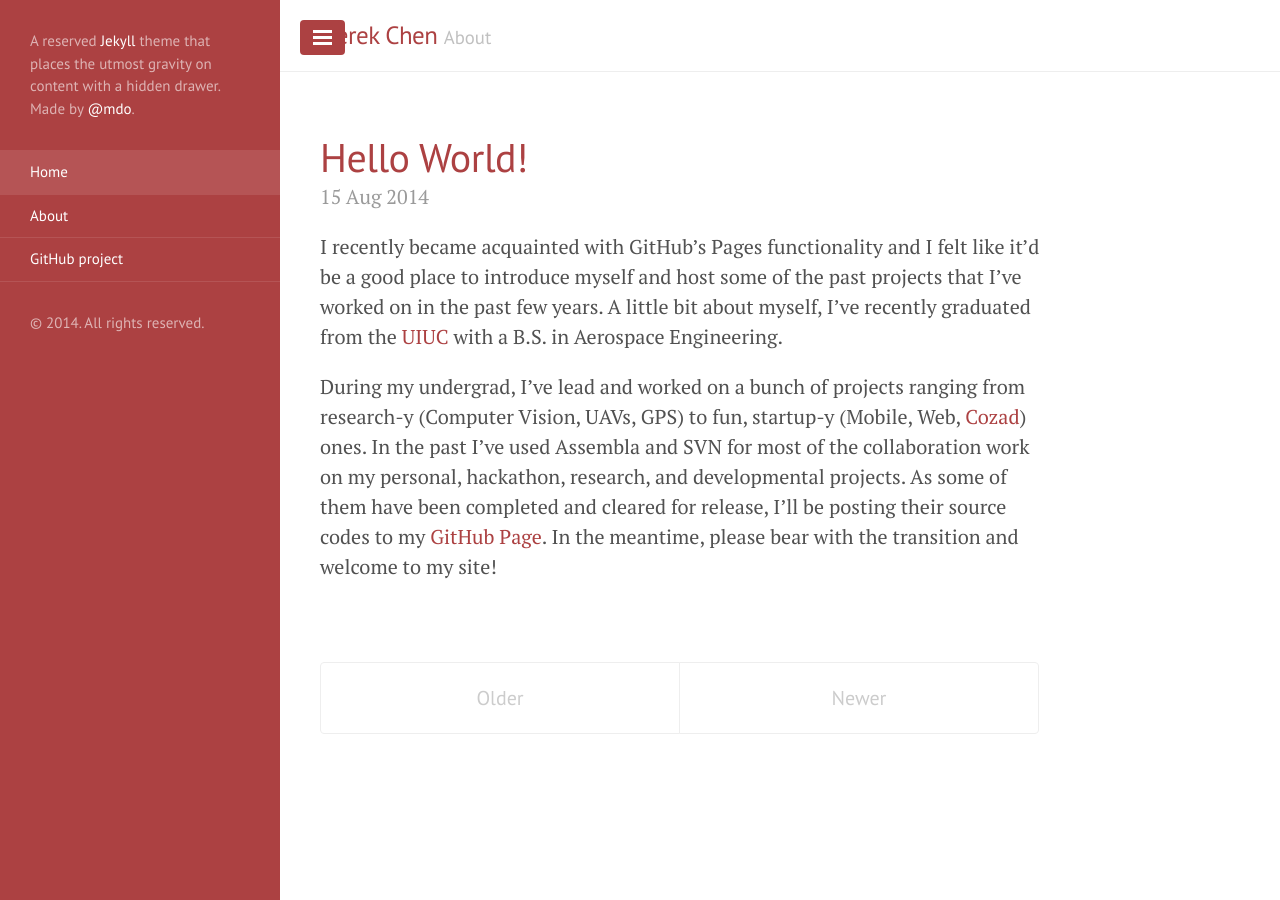
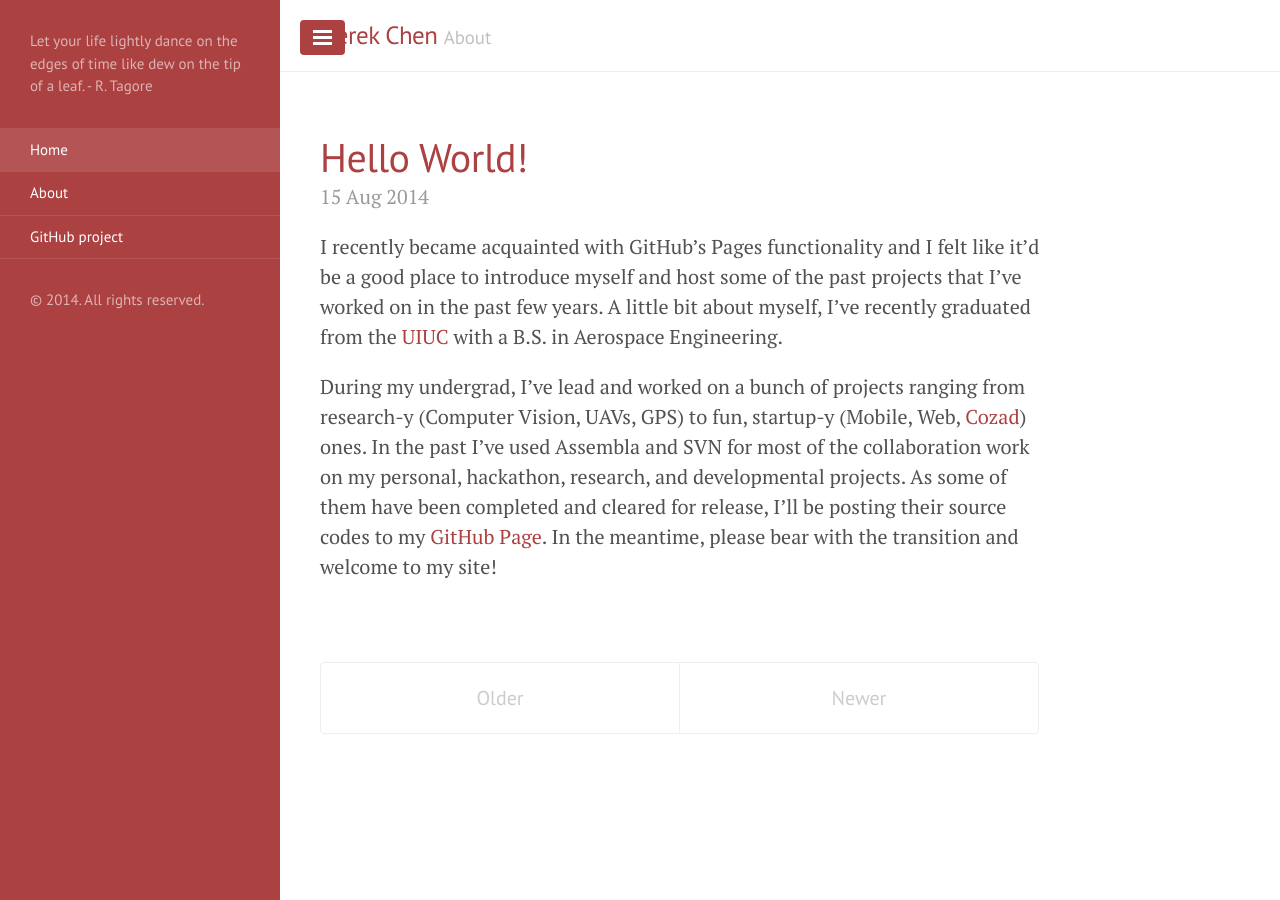
Before and after one commit to derektrc/derektrc.github.io, a Jekyll site: the page built from index.html, in a window 1280 px wide. Built offline with Jekyll 4.4.1, drawn with Linux system fonts in a browser that asks for light colours; Markdown is read by kramdown in place of the engine named in the settings; the list of posts is cut into pages by our own code.

Commit message:
Update _config.yml

```diff
--- a/_config.yml
+++ b/_config.yml
@@ -8,7 +8,7 @@ permalink:        pretty
 # Setup
 title:            Derek Chen
 tagline:          'About'
-description:      'A reserved <a href="http://jekyllrb.com" target="_blank">Jekyll</a> theme that places the utmost gravity on content with a hidden drawer. Made by <a href="https://twitter.com/mdo" target="_blank">@mdo</a>.'
+description:      'Let your life lightly dance on the edges of time like dew on the tip of a leaf. - R. Tagore'
 url:              http://derektrc.github.io
 baseurl:          '/'
 paginate:         5
```
